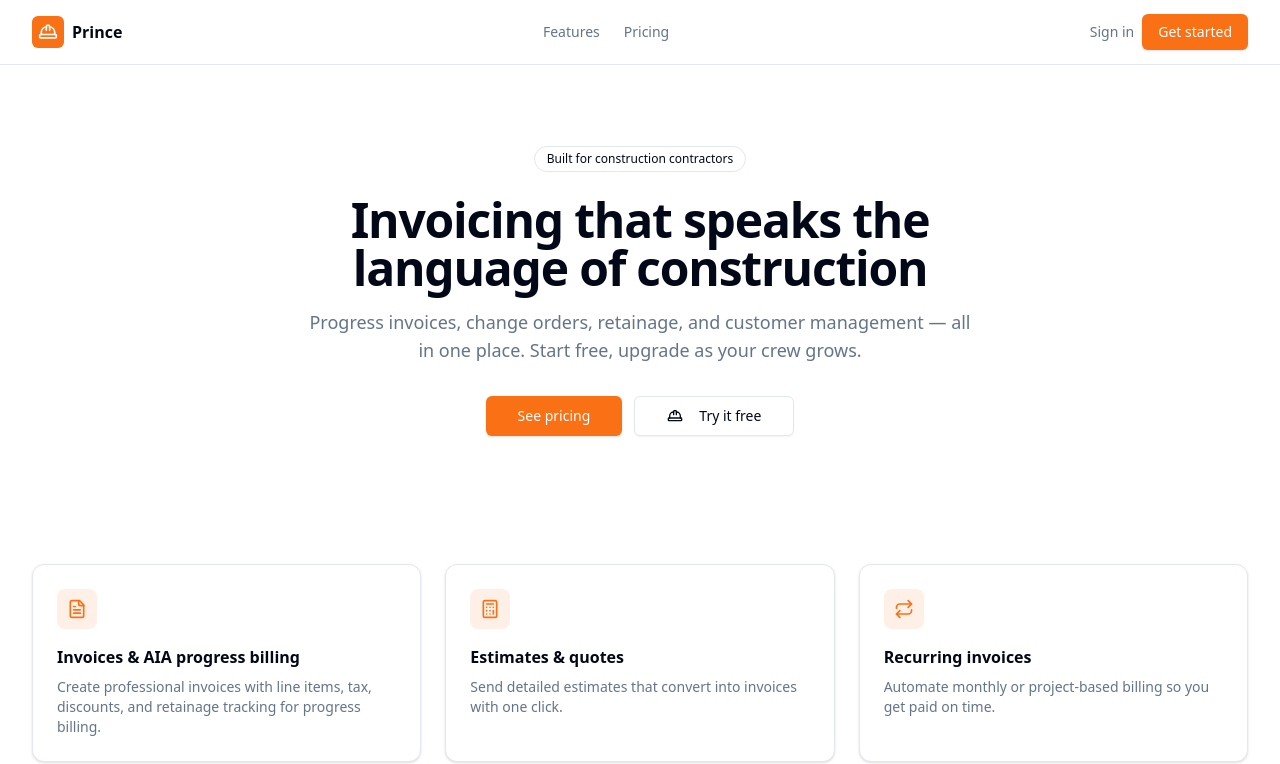
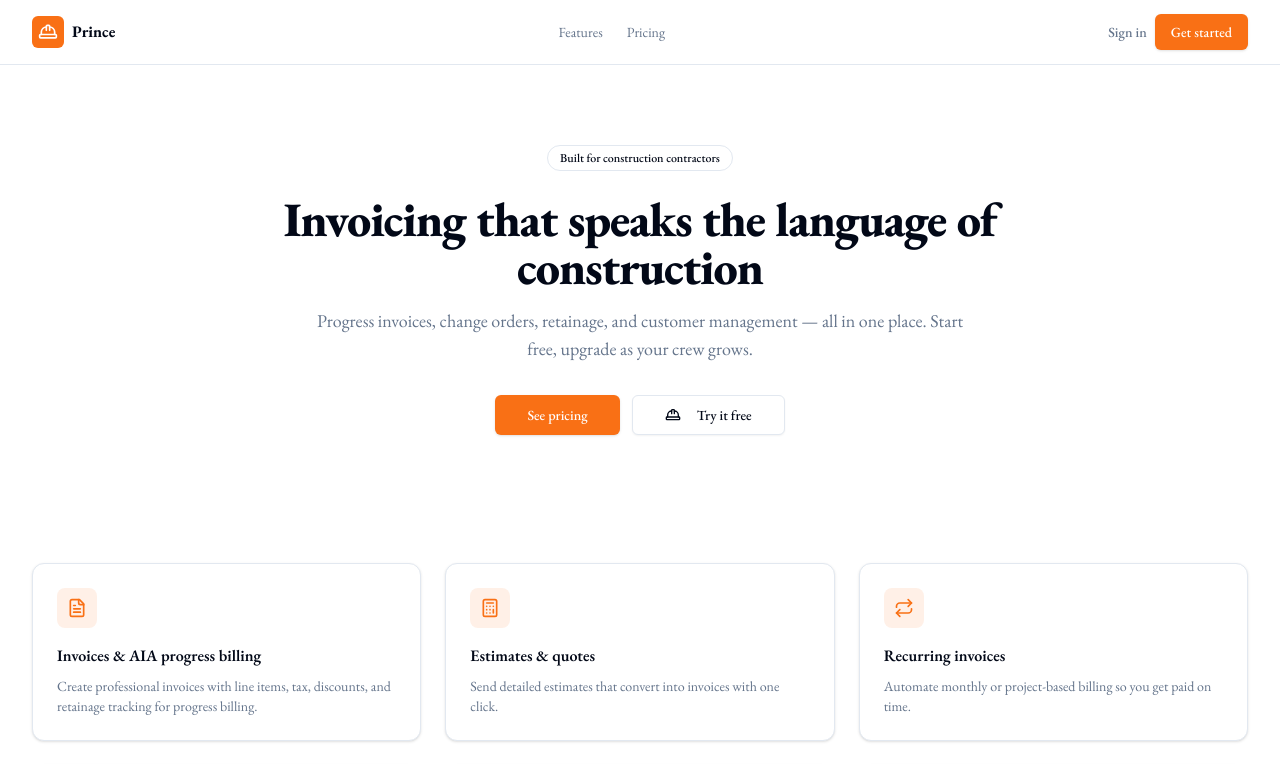
Before and after one commit to ucodestudent1-del/prince-invoicegenerator, a Next.js app: page / in a window 1280 px wide. Shown: the top 764 px of the page. Built offline with nearby package versions, Linux system fonts and the light colour scheme.

Commit message:
change font to EB Garamond

```diff
--- a/src/app/layout.tsx
+++ b/src/app/layout.tsx
@@ -1,5 +1,8 @@
 import type { Metadata } from "next";
+import { EB_Garamond } from "next/font/google";
 import "./globals.css";
+
+const ebGaramond = EB_Garamond({ subsets: ["latin"], display: "swap" });
 
 export const metadata: Metadata = {
   title: "Prince — Construction Invoice Generator",
@@ -14,7 +17,7 @@ export default function RootLayout({
 }) {
   return (
     <html lang="en">
-      <body className="min-h-screen antialiased">{children}</body>
+      <body className={`min-h-screen antialiased ${ebGaramond.className}`}>{children}</body>
     </html>
   );
 }
--- a/tailwind.config.ts
+++ b/tailwind.config.ts
@@ -14,6 +14,9 @@ const config: Config = {
       screens: { "2xl": "1400px" },
     },
     extend: {
+      fontFamily: {
+        sans: ["EB Garamond", "serif"],
+      },
       colors: {
         border: "hsl(var(--border))",
         input: "hsl(var(--input))",
```
